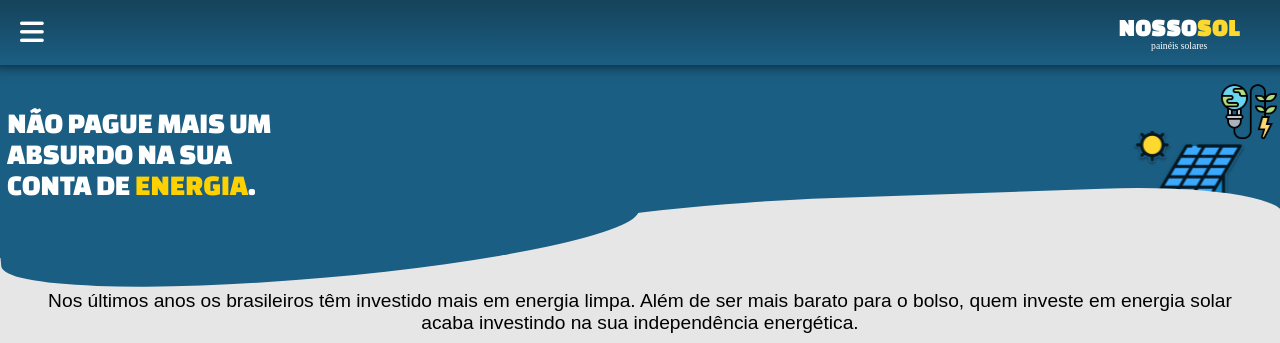
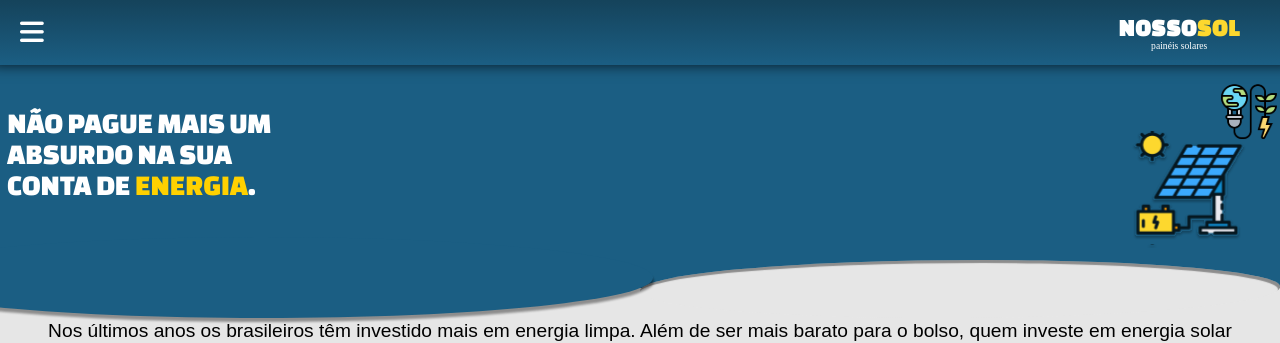
Before and after one commit to Dannick10/nosso-sol, a React (Vite) app: page / in a window 1280 px wide. Shown: the top 343 px of the page. Built offline with nearby package versions, Linux system fonts and the light colour scheme.

Commit message:
essa bagaça de header destruindo minha cabeça

```diff
--- a/src/App.jsx
+++ b/src/App.jsx
@@ -25,6 +25,7 @@ function App() {
             <div className='svg_painel'><img src={header_painel} alt="imagem de um painel soalr" /></div>
           </div>
         </div>
+        <div className="svg"></div>
       </header>
 
       <main>
--- a/src/estilos/header/header.css
+++ b/src/estilos/header/header.css
@@ -1,48 +1,54 @@
 header{
     z-index: -1;
     position: relative;
-    background-color: #1d73a1;
     background-size: cover;
      background-position: center;
      z-index: -1;
+     padding-bottom: 30px;
+
 }
 
-header::before{
-    content: '';
-    display: block;
-    position: absolute;
-    background-color: var(--corDois);
-    width: 50vw;
-    height: 10vh;
-    bottom: -20px;
-    border-bottom-right-radius: 100%;
-    border-bottom-left-radius: 100%;
-    transform: rotate(-5deg);
-    z-index: 1;
-}
-
-header:after {
-    content: "";
-    display: block;
-    position: absolute;
-    border-radius: 50% 20%;
-    transform: rotate(-2deg);
-    width: 70vw;
-    height: 20vh;
-    background-color: var(--bodyColor);
-    right: -5px;
-    bottom: -100px;
-
-  }
 
 .header_container{
     padding: 2.9em 0.2em 0.1em;
     display: flex;
     font-family: Changa One, 'arial';
     font-size: 2.3em;
-    background-color: var(--corDois);
     height: 4em;
 
+}
+
+.svg{
+    top: 0;
+    z-index: -1;
+    width: 100%;
+    height: 100%;
+    position: absolute;
+    background-color: var(--corDois);
+}
+
+.svg::before{
+    content: '';
+    position: absolute;
+    background-color: var(--bodyColor);
+    width: 50%;
+    height: 20%;
+    border-radius: 55% 47%;
+    bottom: -30px;
+    right: 0;
+    box-shadow: inset -2px 3px 1px rgba(0, 0, 0, 0.39)
+}
+
+.svg::after{
+    content: '';
+    position: absolute;
+    background-color: var(--corDois);
+    width: 61%;
+    height: 28%;
+    border-radius: 50% 50%;
+    bottom: -30px;
+    left: -10%;
+    filter: drop-shadow(1px 4px 0.8px rgba(0, 0, 0, 0.39));
 }
 
 img{
```
